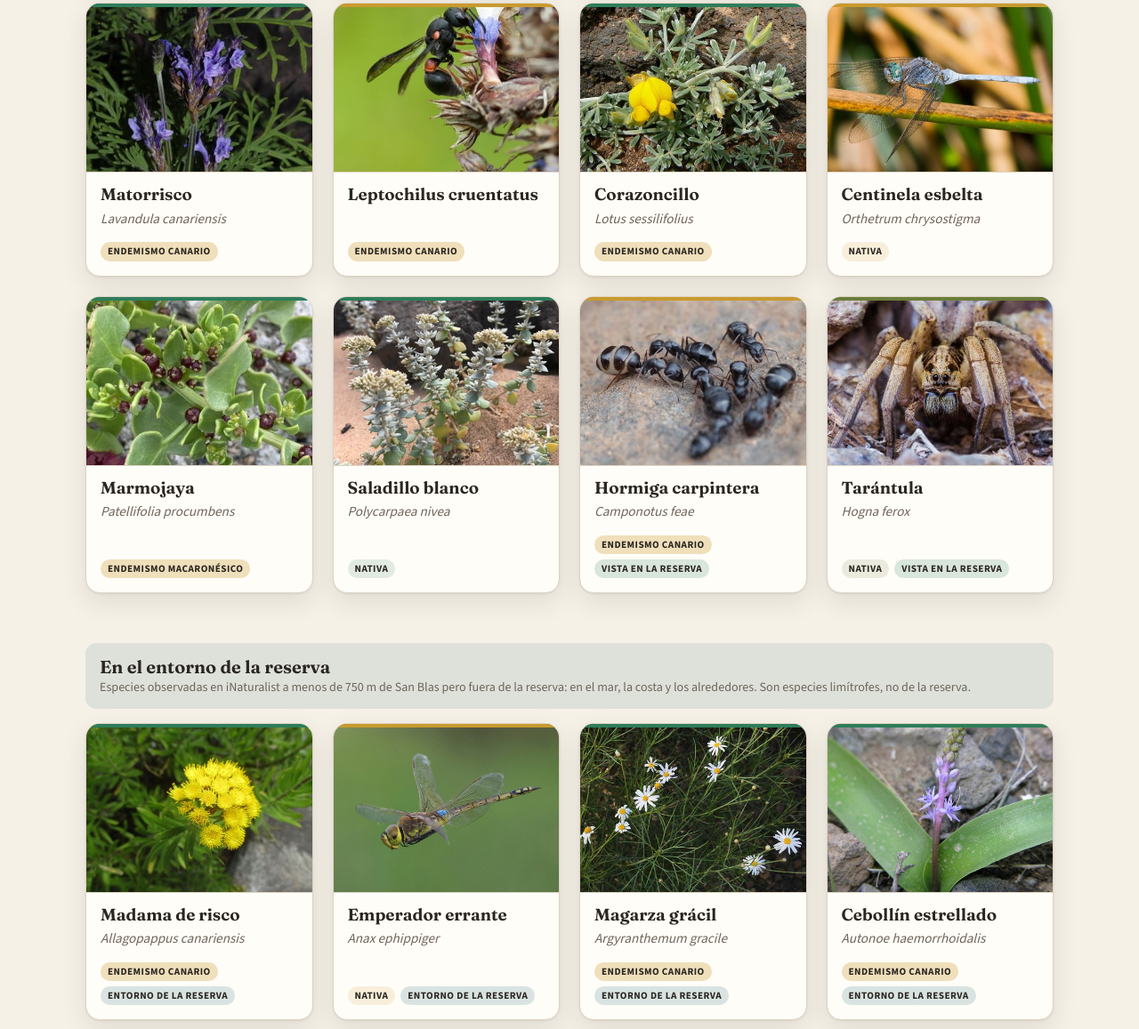
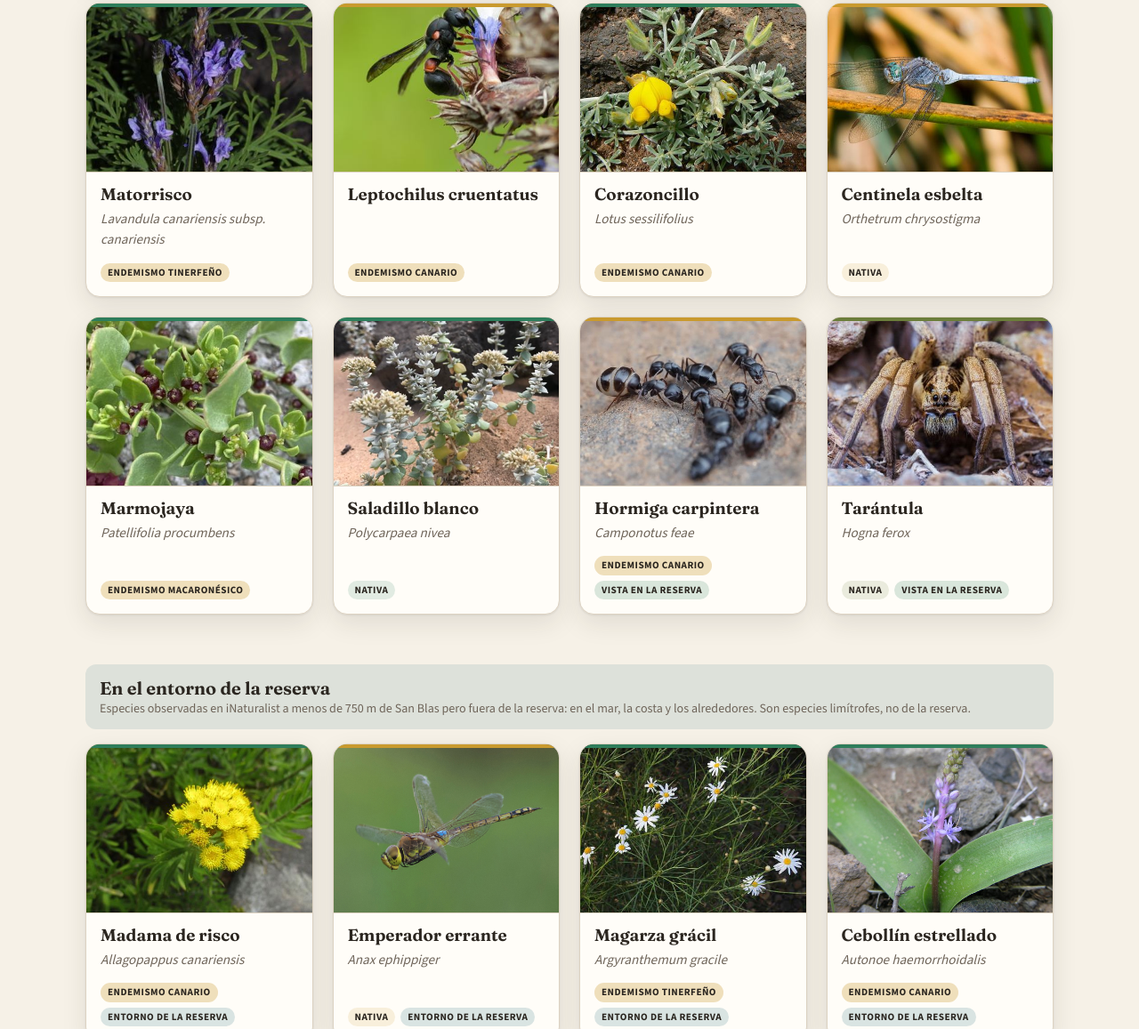
Before and after one commit to sanblasreservaambiental/catalogo, a plain HTML site: page index.html in a window 1280 px wide. Shown: the part 5290-6447 px from the top of the page at 89% size. Drawn offline with nearby package versions, Linux system fonts and the light colour scheme.

Commit message:
Añade la etiqueta «Endemismo tinerfeño» (magarza grácil y matorrisco)
Co-Authored-By: Claude Opus 5.5 <noreply@anthropic.com>
Claude-Session: https://claude.ai/code/session_01NeU9qfeJ2PLBR1Jh3hjZHy

```diff
--- a/datos-inat.js
+++ b/datos-inat.js
@@ -605,7 +605,7 @@ window.INAT = {
    "ultima": "2008-01-26",
    "proyecto": 0,
    "estatus": [
-    "endemica-canaria"
+    "endemica-tenerife"
    ],
    "foto": {
     "src": "img/inat/712365.jpg",
@@ -1121,7 +1121,7 @@ window.INAT = {
   },
   {
    "taxon_id": 525546,
-   "cientifico": "Lavandula canariensis",
+   "cientifico": "Lavandula canariensis subsp. canariensis",
    "nombre": {
     "es": "Matorrisco",
     "en": "Canary Island Lavender",
@@ -1134,7 +1134,7 @@ window.INAT = {
    "ultima": "2026-03-01",
    "proyecto": 2,
    "estatus": [
-    "endemica-canaria"
+    "endemica-tenerife"
    ],
    "foto": {
     "src": "img/inat/525546.jpeg",
--- a/datos.js
+++ b/datos.js
@@ -8,6 +8,7 @@
  * Las especies que solo están en iNaturalist se cargan aparte desde datos-inat.js.
  */
 window.ESTATUS = {
+  "endemica-tenerife":  { es: "Endemismo tinerfeño",      en: "Tenerife endemic",         de: "Endemit Teneriffas" },
   "endemica-canaria":   { es: "Endemismo canario",        en: "Canary Islands endemic",   de: "Kanarischer Endemit" },
   "endemica-macaro":    { es: "Endemismo macaronésico",   en: "Macaronesian endemic",     de: "Makaronesischer Endemit" },
   "subespecie-endemica":{ es: "Subespecie endémica",      en: "Endemic subspecies",       de: "Endemische Unterart" },
--- a/estilo.css
+++ b/estilo.css
@@ -139,7 +139,7 @@ h1{font:650 clamp(2.3rem,6.5vw,4rem)/1.02 var(--serif);margin:0 0 16px;letter-sp
 .meta{margin-top:auto;padding-top:10px;display:flex;flex-wrap:wrap;gap:6px}
 .chip{font:700 .7rem/1 var(--sans);letter-spacing:.04em;text-transform:uppercase;padding:5px 8px;border-radius:999px;
   background:color-mix(in srgb,var(--c) 14%,transparent);color:var(--tinta)}
-.chip.endemica-canaria,.chip.endemica-macaro,.chip.subespecie-endemica{background:color-mix(in srgb,var(--oro) 30%,transparent)}
+.chip.endemica-tenerife,.chip.endemica-canaria,.chip.endemica-macaro,.chip.subespecie-endemica{background:color-mix(in srgb,var(--oro) 30%,transparent)}
 .chip.introducida{background:color-mix(in srgb,var(--acento) 18%,transparent)}
 .chip.toxica{background:color-mix(in srgb,#c0392b 20%,transparent)}
 .chip.invasora{background:color-mix(in srgb,#c0392b 20%,transparent)}
```
Also changed, not shown: herramientas/ajustes-inat.json (+6 -4 lines).
